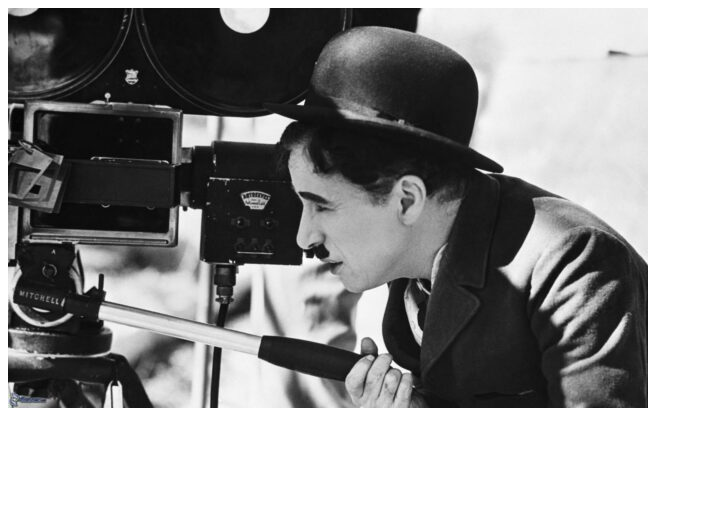
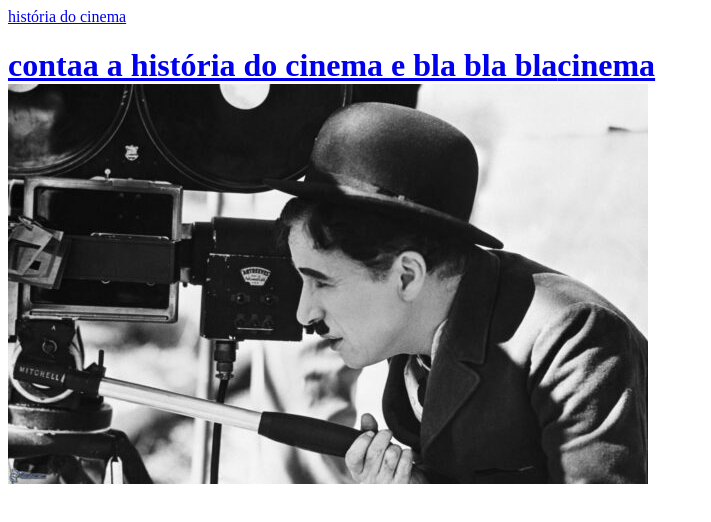
Before and after one commit to belapwk08/bela, a plain HTML site: page index.html in a window 1280 px wide. Shown: the whole page, without its empty margins (0-711 px from the left). Drawn offline with Linux system fonts and the light colour scheme.

Commit message:
index.html

```diff
--- a/index.html
+++ b/index.html
@@ -3,12 +3,14 @@
 <head>
     <meta charset="UTF-8">
     <meta name="viewport" content="width=device-width, initial-scale=1.0">
-    <title>historia do cinema</title>
+    <title>Document</title>
 </head>
 <body>
-    <header><a href="https://www.youtube.com/watch?v=RP7OMTA4gOE&pp=ygUXcHJpbWVpcm8gZmlsbWUgZG8gbXVuZG8%3D primeiro filme</a>
+    <header>
+        <a href="https://www.youtube.com/watch?v=RP7OMTA4gOE&pp=ygUXcHJpbWVpcm8gZmlsbWUgZG8gbXVuZG8%3D primeiro filme</a>
     </header>
-   <h1>
+    <h1>história do cinema</h1>
+    <h1>contaa a história do cinema e bla bla bla<strong>cinema<strong>
     <img src= "CHARLES-CHAPLIN-Foto-como-realizador-1-640x400.jpg"
 </body>
 </html
```
